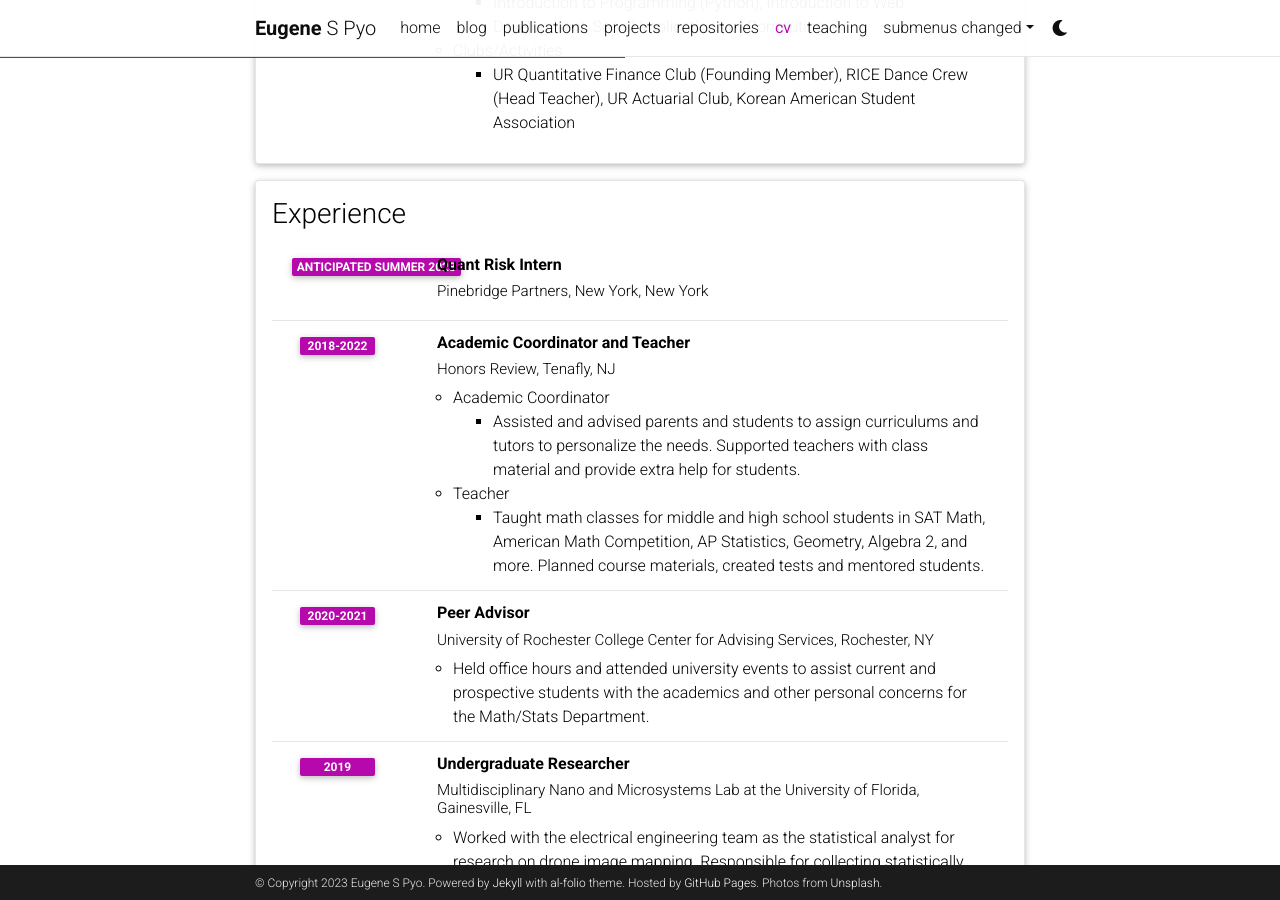
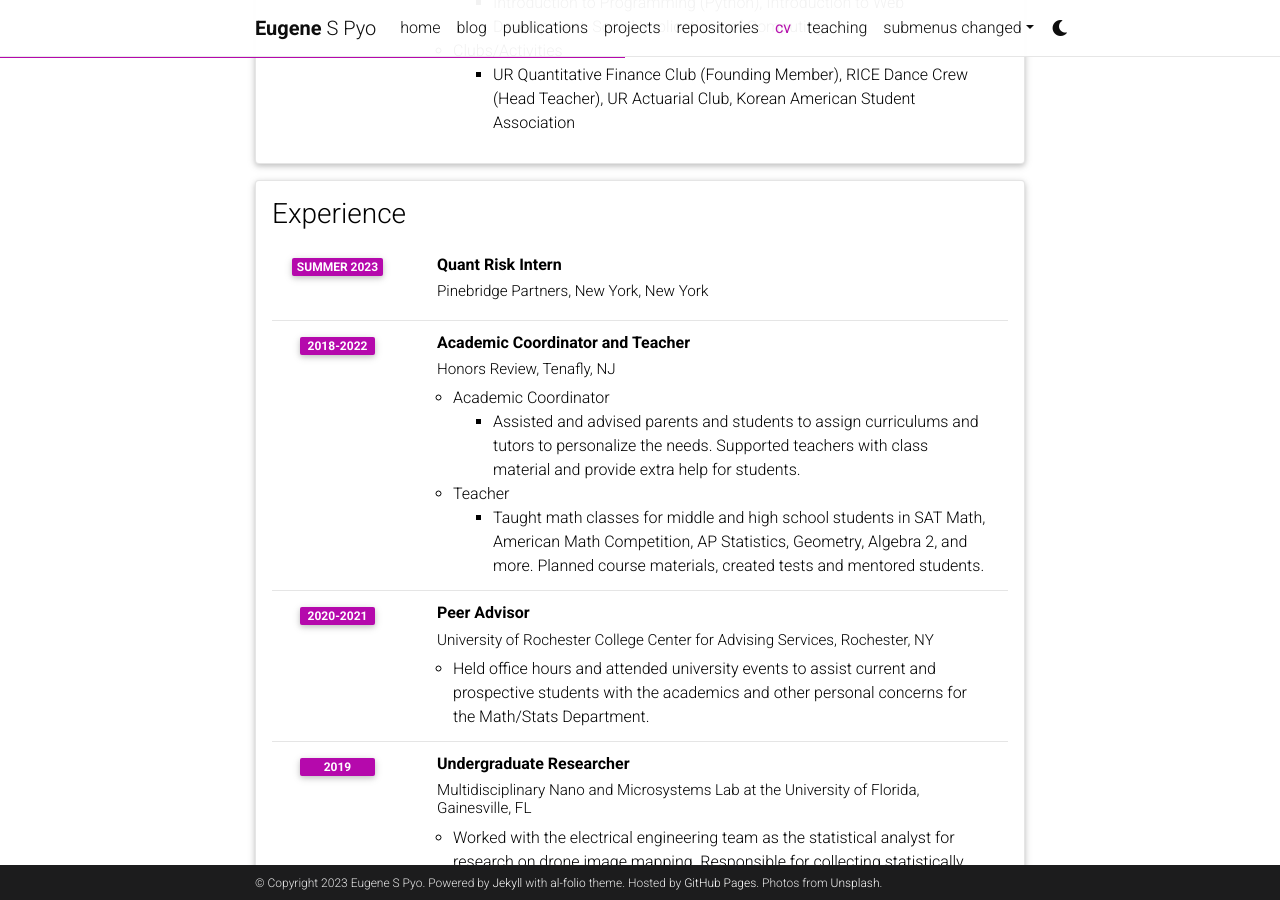
Before and after one commit to eugene-pyo/esp82.github.io, a Jekyll site: the page built from _pages/cv.md, in a window 1280 px wide and 900 px high, scrolled down 1000 px. Built offline with Jekyll 4.4.1, drawn with Linux system fonts in a browser that asks for light colours; comment, search, counter and statistics services are not loaded; a style sheet for code colours, icons or effects is not loaded.

Commit message:
Update cv.yml

```diff
--- a/_data/cv.yml
+++ b/_data/cv.yml
@@ -42,7 +42,7 @@
   contents:
     - title: Quant Risk Intern
       institution: Pinebridge Partners, New York, New York
-      year: Anticipated Summer 2023
+      year: Summer 2023
 
     - title: Academic Coordinator and Teacher
       institution: Honors Review, Tenafly, NJ
```
